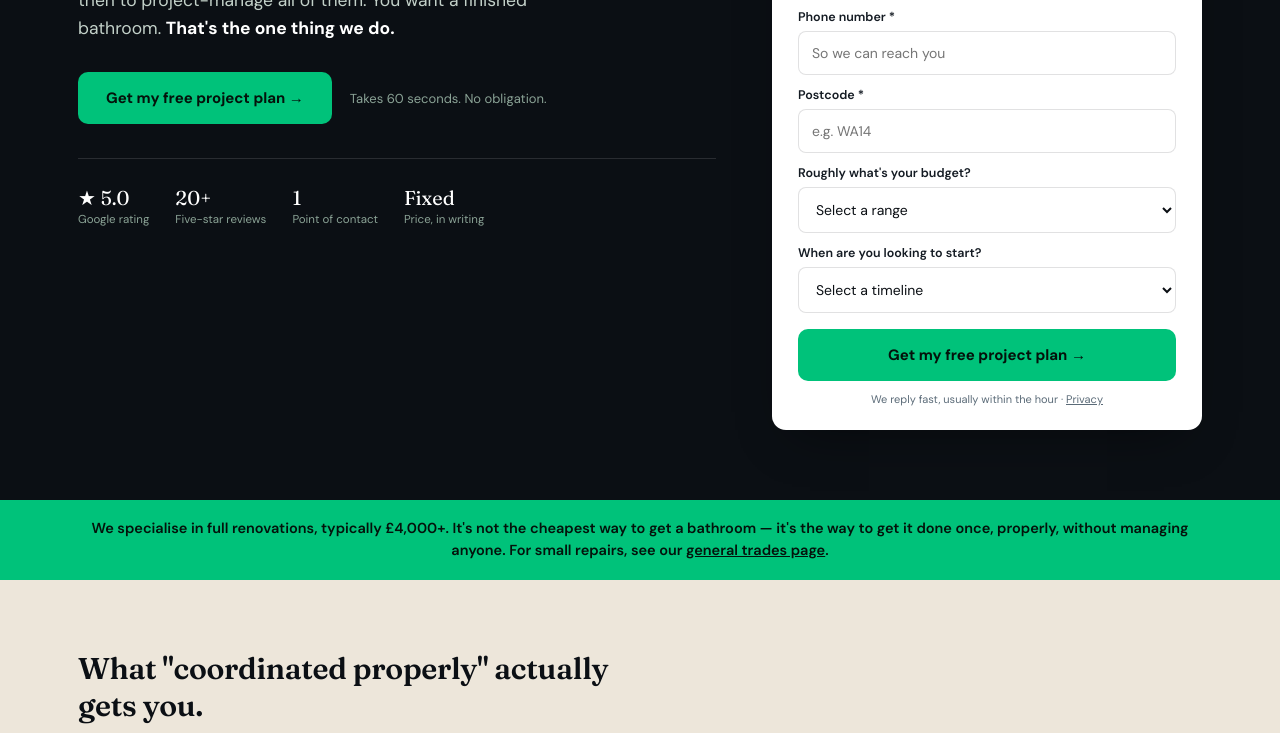
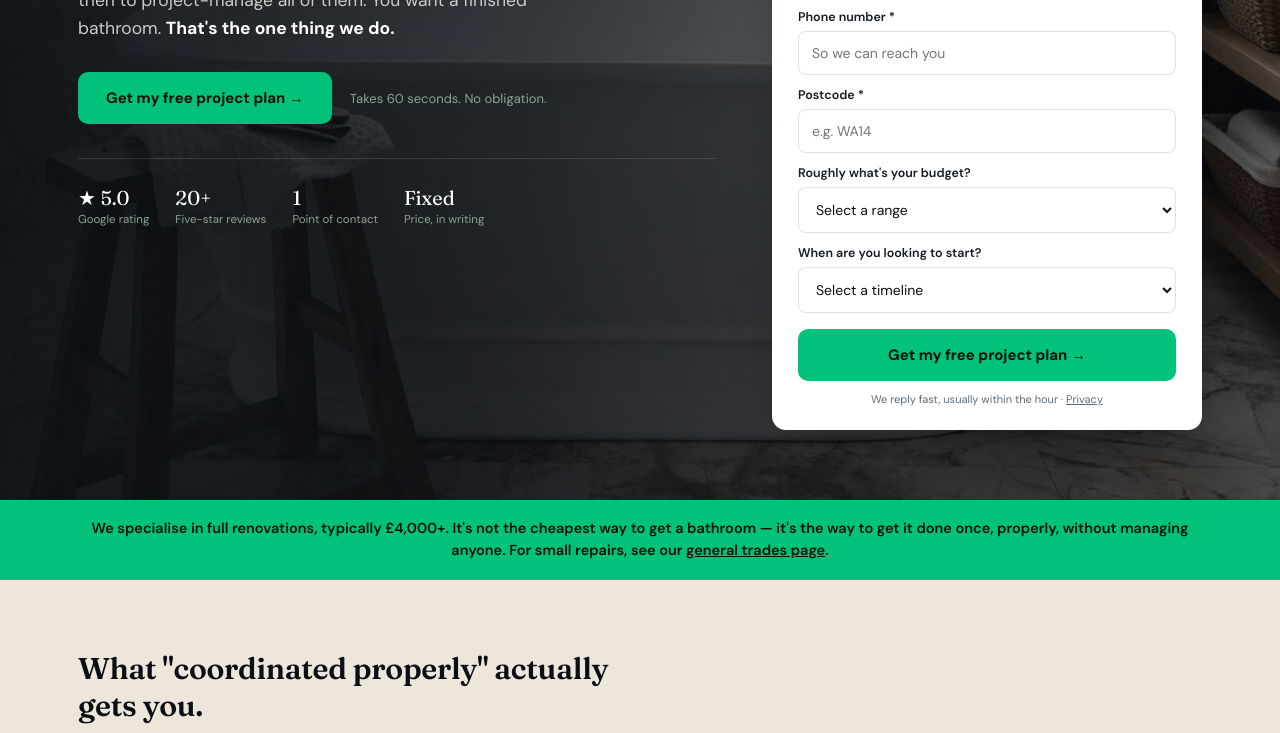
Before and after one commit to zainoleles-stack/sortmytrade.com, a plain HTML site: page bathrooms.html in a window 1280 px wide. Shown: the part 395-1128 px from the top of the page. Drawn offline with Linux system fonts and the light colour scheme.

Commit message:
Bathrooms page: restore freestanding-bath hero background
Co-Authored-By: Claude Opus 5.5 <noreply@anthropic.com>
Claude-Session: https://claude.ai/code/session_01JGHn1wgo63YfneM4QCb9dz

```diff
--- a/bathrooms.html
+++ b/bathrooms.html
@@ -14,6 +14,7 @@
 <meta name="viewport" content="width=device-width, initial-scale=1, viewport-fit=cover">
 <title>Bathroom Renovations, Coordinated Properly — SortMyTrade | South Manchester & Cheshire</title>
 <meta name="description" content="One team, one fixed price, one point of contact. We coordinate your entire bathroom renovation so you never chase a tradesperson again. Free bathroom project plan.">
+<link rel="preload" as="image" href="hero-bg.jpg">
 <link rel="preconnect" href="https://fonts.googleapis.com">
 <link rel="preconnect" href="https://fonts.gstatic.com" crossorigin>
 <link rel="stylesheet" href="https://fonts.googleapis.com/css2?family=Fraunces:opsz,wght@9..144,400;9..144,600&family=DM+Sans:wght@400;500;600;700&display=swap">
@@ -32,7 +33,8 @@
   select:focus,input:focus{outline:2px solid var(--emerald-deep);outline-offset:1px}
   label{font-size:12.5px;font-weight:600;color:var(--ink2);display:block;margin-bottom:6px}
   .hero-row,.proc-row{display:flex}
-  @media(max-width:760px){.hero-h1{font-size:36px !important}.hero-row{flex-direction:column !important}.proc-row{flex-direction:column !important}.stack-mob{flex-direction:column !important}}
+  .hero-bg{background:linear-gradient(180deg,var(--ink) 0,rgba(11,15,20,0) 120px),linear-gradient(90deg,rgba(11,15,20,.95) 0%,rgba(11,15,20,.8) 42%,rgba(11,15,20,.45) 100%),url('hero-bg.jpg') center/cover no-repeat var(--ink)}
+  @media(max-width:760px){.hero-bg{background:linear-gradient(180deg,var(--ink) 0,rgba(11,15,20,.6) 70px,rgba(11,15,20,.72) 380px,var(--ink) 640px),url('hero-bg.jpg') 50% 0/auto 640px no-repeat var(--ink)}.hero-h1{font-size:36px !important}.hero-row{flex-direction:column !important}.proc-row{flex-direction:column !important}.stack-mob{flex-direction:column !important}}
 </style>
 </head>
 <body>
@@ -47,7 +49,7 @@
     </div>
   </div>
 
-  <div style="background:var(--ink);padding:56px 0 70px">
+  <div class="hero-bg" style="padding:56px 0 70px">
     <div class="wrap hero-row" style="gap:56px;align-items:flex-start;flex-wrap:wrap">
       <div style="flex:1 1 490px;min-width:300px">
         <div style="display:inline-block;background:rgba(0,194,122,.12);border:1px solid rgba(0,194,122,.35);color:#5FE0A8;font-size:12.5px;font-weight:600;padding:6px 13px;border-radius:20px;margin-bottom:22px">For homeowners who want it done properly, once.</div>
```
